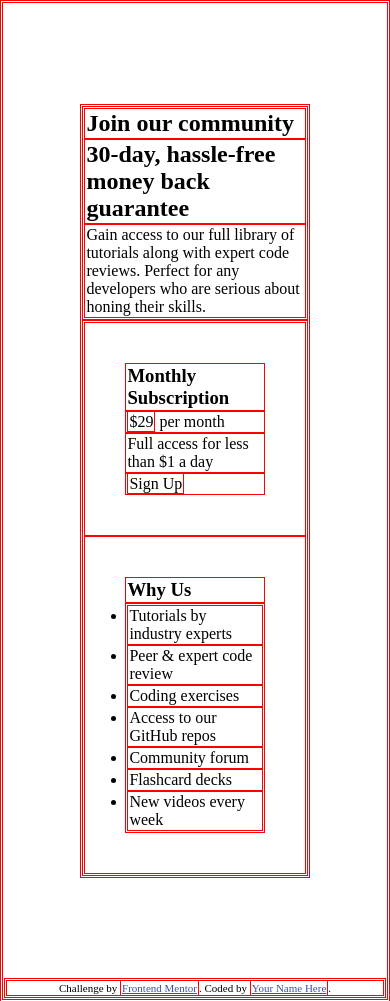
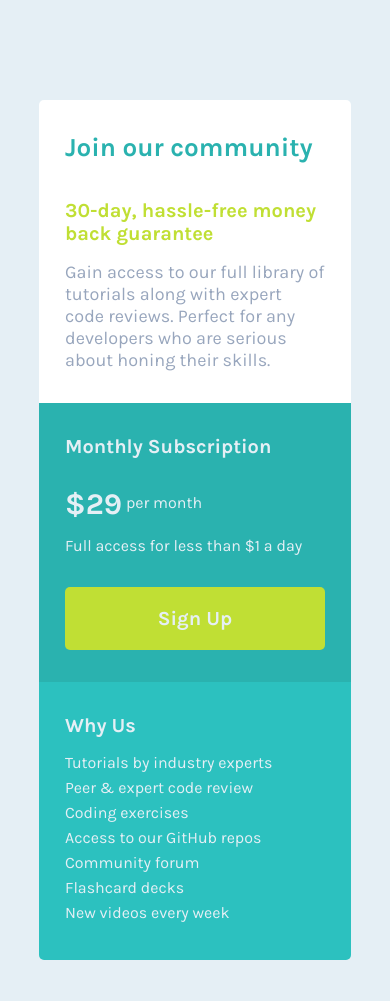
Before and after one commit to singhyuvraj97/single_price_grid_card_component, a plain HTML site: page index.html in a window 390 px wide. Shown: the top 1001 px of the page. Drawn offline with Linux system fonts and the light colour scheme.

Commit message:
added mobile design using media query

```diff
--- a/index.html
+++ b/index.html
@@ -12,7 +12,7 @@
       href="./images/favicon-32x32.png"
     />
 
-    <link type="text/css" rel="stylesheet" href="./st.css">
+    <link type="text/css" rel="stylesheet" href="./st.css" />
 
     <title>Single Price Grid Component</title>
 
@@ -33,20 +33,18 @@
         <h1>Join our community</h1>
         <h2>30-day, hassle-free money back guarantee</h2>
         <p>
-          Gain access to our full library of tutorials along with expert code
-          reviews. Perfect for any developers who are serious about honing their
-          skills.
+          Gain access to our full library of tutorials along with expert code reviews. Perfect for any developers who are serious about honing their skills.
         </p>
       </section>
       <section class="subCont2">
         <article class="subCont2Box1 subCont2Box">
-          <h3>Monthly Subscription</h3>
-          <div><span>&dollar;29</span> per month</div>
-          <div>Full access for less than &dollar;1 a day</div>
-          <div><a>Sign Up</a></div>
+          <h2>Monthly Subscription</h2>
+          <p id="planPrice"><span>&dollar;29</span> per month</p>
+          <p>Full access for less than &dollar;1 a day</p>
+          <p id="signUpButton"><a href="#">Sign Up</a></p>
         </article>
         <article class="subCont2Box2 subCont2Box">
-          <h3>Why Us</h3>
+          <h2>Why Us</h2>
           <ul>
             <li>Tutorials by industry experts</li>
             <li>Peer &amp; expert code review</li>
--- a/st.css
+++ b/st.css
@@ -1,24 +1,146 @@
+@import url('https://fonts.googleapis.com/css2?family=Karla:wght@400;700&display=swap');
+
 *{
   margin: 0px;
-  padding: 1px;
+  padding: 0px;
   box-sizing: border-box;
-  border: 1px solid red;
+  /* border: 1px solid red; */
+}
+
+body{
+  background-color: hsl(204, 43%, 93%);
 }
 
 .cont{
   max-width: 60%;
   margin: 100px auto;
+  font-family: 'Karla', sans-serif;
+  border-radius: 20px;
+  font-size: 16px;
+  font-weight: 400;
 }
+
+.subCont1{
+  padding: 40px;
+  background-color: white;
+  border-radius: 20px 20px 0px 0px;
+}
+
+
+.subCont1 h1{
+  font-size: 26px;
+  color: hsl(179, 62%, 43%);
+  margin-bottom: 36px;
+  font-weight: 700;
+}
+
+.subCont1 h2{
+  font-size: 20px;
+  font-weight: 700;
+  color: hsl(71, 73%, 54%);
+  margin-bottom: 16px;
+}
+
+.subCont1 p{
+  font-size: 18px;
+  font-weight: 400;
+  color: hsl(218, 22%, 67%);
+}
+
 
 .subCont2{
   display: flex;
   flex-wrap: wrap;
   justify-content: center;
+  border-radius: 0px 0px 20px 20px;
 }
 
 .subCont2Box{
+  padding: 40px;
   flex-grow: 1;
-  padding: 40px;
   text-align: left;
+}
+
+.subCont2Box1{
+  background-color: hsl(179, 62%, 43%);
+  color: hsl(204, 43%, 93%);
+  border-radius: 0px 0px 0px 20px;
+}
+
+.subCont2Box1 h2{
+  font-size: 20px;
+  font-weight: 700;
+  margin-bottom: 28px;
+}
+
+#planPrice{
+  margin-bottom: 14px;
+}
+
+#planPrice span{
+  font-size: 30px;
+  font-weight: 700;
+  vertical-align: middle;
+}
+
+
+#signUpButton{
+  margin-top: 32px;
+  padding: 20px;
+  background-color:hsl(71, 73%, 54%);
+  text-align: center;
+  border-radius: 5px;
+}
+
+#signUpButton a{
+  text-decoration: none;
+  color: hsl(204, 43%, 93%);
+  cursor: pointer;
+  font-weight: 700;
+  font-size: 20px;
+}
+
+.subCont2Box2{
+  background-color: hsl(179.2, 62.9%, 46.5%);
+  border-radius: 0px 0px 20px 0px;
+}
+
+.subCont2Box2 h2{
+  color: hsl(204, 43%, 93%);
+  margin-bottom: 16px;
+  font-size: 20px;
+  font-weight: 700;
+}
+
+.subCont2Box2 ul li{
+  list-style: none;
+  color: hsl(204, 43%, 93%);
+  margin-bottom: 6px;
+}
+
+@media screen and (max-width: 475px){
+  .cont{
+    max-width: 80%;
+    min-width: 300px;
+    border-radius: 5px 5px 5px 5px;
+  }
+
+  .subCont1{
+    padding: 32px 26px;
+    border-radius:5px 5px 0px 0px;
+  }
+
+  .subCont2{
+    border-radius: 0px 0px 5px 5px;
+  }
+
+  .subCont2Box{
+    padding: 32px 26px;
+    border-radius: 0px;
+  }
+
+  .subCont2Box2{
+    border-radius: 0px 0px 5px 5px;
+  }
 
 }
```
